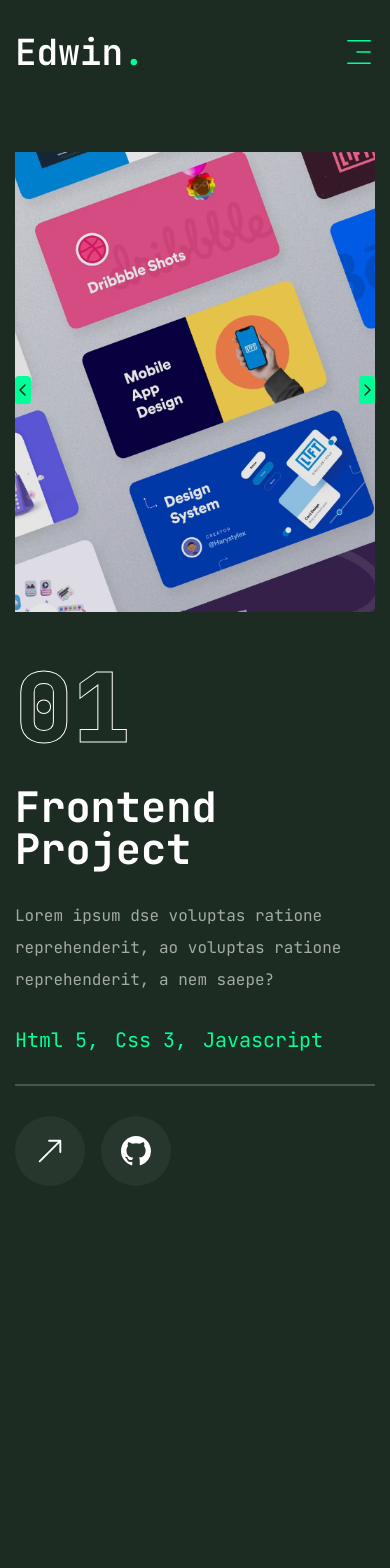
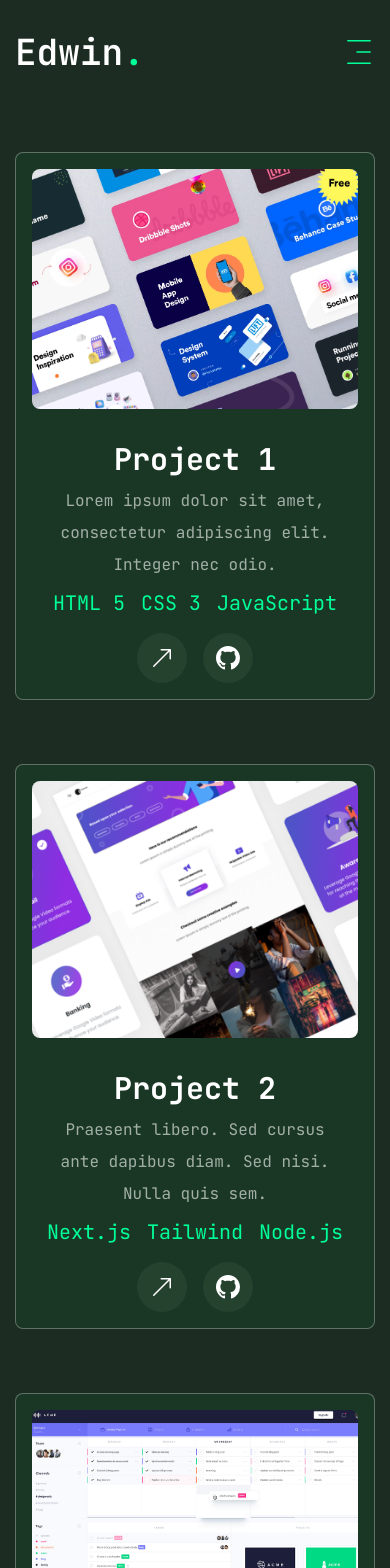
Before and after one commit to EdiGich/Edwin-s-portfolio, a Next.js app: page /work in a window 390 px wide. Shown: the top 1568 px of the page. Before the commit the page ends 1234 px from the top, so only its background shows below. Built offline with nearby package versions, Linux system fonts and the light colour scheme.

Commit message:
Refactor Work page: Removed slide, listed projects on one page, and improved responsive design.

```diff
--- a/app/work/page.jsx
+++ b/app/work/page.jsx
@@ -1,114 +1,109 @@
-'use client';
-import { motion } from 'framer-motion';
-import React, { useState } from 'react';
-
-import { Swiper, SwiperSlide } from 'swiper/react';
-import 'swiper/css';
-
-import { BsArrowUpRight, BsGithub } from 'react-icons/bs';
-
+"use client";
+import { motion } from "framer-motion";
+import React from "react";
+import { BsArrowUpRight, BsGithub } from "react-icons/bs";
 import {
   Tooltip,
   TooltipContent,
   TooltipProvider,
   TooltipTrigger,
-} from '@/components/ui/tooltip';
-
-import Link from 'next/link';
-import Image from 'next/image';
-import WorkSliderBtns from '@/components/ui/WorkSliderBtns';
+} from "@/components/ui/tooltip";
+import Link from "next/link";
+import Image from "next/image";
 
 const projects = [
   {
-    num: '01',
-    category: 'frontend',
-    title: 'project 1',
+    num: "01",
+    category: "frontend",
+    title: "Project 1",
     description:
-      'Lorem ipsum dse voluptas ratione reprehenderit, ao  voluptas ratione reprehenderit, a nem saepe?',
-    stack: [{ name: 'Html 5' }, { name: 'Css 3' }, { name: 'Javascript' }],
-    image: '/assets/work/Project_1.png',
-    live: '',
-    github: '',
+      "Lorem ipsum dolor sit amet, consectetur adipiscing elit. Integer nec odio.",
+    stack: [{ name: "HTML 5" }, { name: "CSS 3" }, { name: "JavaScript" }],
+    image: "/assets/work/Project_1.png",
+    live: "",
+    github: "",
   },
   {
-    num: '02',
-    category: 'fullstack',
-    title: 'project 2',
+    num: "02",
+    category: "fullstack",
+    title: "Project 2",
     description:
-      'Lorem ipsum dse voluptas ratione reprehenderit, ao  voluptas ratione reprehenderit, a nem saepe?',
-    stack: [{ name: 'Next Js' }, { name: 'Tailwind' }, { name: 'Node.js' }],
-    image: '/assets/work/Project_2.png',
-    live: '',
-    github: '',
+      "Praesent libero. Sed cursus ante dapibus diam. Sed nisi. Nulla quis sem.",
+    stack: [{ name: "Next.js" }, { name: "Tailwind" }, { name: "Node.js" }],
+    image: "/assets/work/Project_2.png",
+    live: "",
+    github: "",
   },
   {
-    num: '03',
-    category: 'frontend',
-    title: 'project 3',
+    num: "03",
+    category: "frontend",
+    title: "Project 3",
     description:
-      'Lorem ipsum dse voluptas ratione reprehenderit, ao  voluptas ratione reprehenderit, a nem saepe?',
-    stack: [{ name: 'Next.Js' }, { name: 'Tailwind' }],
-    image: '/assets/work/Project_3.png',
-    live: '',
-    github: '',
+      "Duis sagittis ipsum. Praesent mauris. Fusce nec tellus sed augue semper.",
+    stack: [{ name: "Next.js" }, { name: "Tailwind" }],
+    image: "/assets/work/Project_3.png",
+    live: "",
+    github: "",
   },
 ];
 
 const Work = () => {
-  const [project, setProject] = useState(projects[0]);
-
-  const handleSlideChange = (swiper) => {
-    //get current slide index
-    const currentIndex = swiper.activeIndex;
-    //update project state based on current slide index
-    setProject(projects[currentIndex]);
-  };
-
   return (
     <motion.section
       initial={{ opacity: 0 }}
       animate={{
         opacity: 1,
-        transition: { delay: 2.4, duration: 0.4, ease: 'easeIn' },
+        transition: { delay: 2.4, duration: 0.4, ease: "easeIn" },
       }}
-      className="min-h-[80vh] flex flex-col justify-content py-12 xl:px-0"
+      className="min-h-[80vh] flex flex-col py-12 xl:px-0 relative"
     >
-      <div className="container mx-auto">
-        <div className="flex flex-col xl:flex-row xl:gap-[30px]">
-          <div className="w-full xl:w-[50%] xl:h-[460px] flex flex-col xl:justify-between order-2 xl:order-none">
-            <div className="flex flex-col gap-[30px] h-[50%]">
-              {/* outline num */}
-              <div className="text-8xl leading-none font-extrabold text-transparent text-outline">
-                {project.num}
-              </div>
-              {/* project category */}
-              <h2 className="text-[42px] font-bold leading-none text-white group-hover:text-accent transition-all duration-500 capitalize">
-                {project.category} project
+      <div className="container mx-auto relative">
+        {/* Central faint line */}
+        <div className="absolute left-1/2 top-0 w-[2px] bg-white/20 h-full transform -translate-x-1/2 hidden xl:block"></div>
+
+        {projects.map((project, index) => (
+          <div
+            key={index}
+            className={`relative flex flex-col xl:flex-row items-center gap-8 mb-16
+              ${index % 2 === 0 ? "xl:flex-row-reverse" : ""}
+              p-4  rounded-lg
+              border border-white/30 bg-green-900/30
+              xl:border-0 xl:bg-transparent`}
+          >
+            {/* Project Image */}
+            <div className="w-full xl:w-1/2 flex justify-center">
+              <Image
+                src={project.image}
+                width={500}
+                height={300}
+                className="rounded-lg"
+                alt={project.title}
+              />
+            </div>
+
+            {/* Connector line */}
+            <div className="absolute h-[2px] bg-white/20 w-[5%] left-1/2 top-1/2  -translate-y-1/2 -translate-x-1/2 hidden xl:block"></div>
+
+            {/* Project Details */}
+            <div className="w-full xl:w-1/2 text-center xl:text-left px-4">
+              <h2 className="text-3xl font-bold text-white capitalize">
+                {project.title}
               </h2>
-              {/* description */}
-              <p className="text-white/60">{project.description}</p>
-              {/* stack */}
-              <ul className="flex gap-4">
-                {project.stack.map((item, index) => {
-                  return (
-                    <li key={index} className="text-xl text-accent">
-                      {item.name}
-                      {/* removing the last comma */}
-                      {index !== project.stack.length - 1 && ','}
-                    </li>
-                  );
-                })}
+              <p className="text-white/60 mt-2">{project.description}</p>
+              <ul className="flex gap-4 justify-center xl:justify-start mt-2">
+                {project.stack.map((item, idx) => (
+                  <li key={idx} className="text-xl text-accent">
+                    {item.name}
+                  </li>
+                ))}
               </ul>
-              {/* border */}
-              <div className="border border-white/20"></div>
-              {/* buttons */}
-              <div className="flex items-center gap-4">
-                {/* live project buttons */}
+              {/* Buttons */}
+              <div className="flex items-center gap-4 mt-4 justify-center xl:justify-start">
                 <Link href={project.live}>
                   <TooltipProvider delayDuration={100}>
                     <Tooltip>
-                      <TooltipTrigger className="w-[70px] h-[70px] rounded-full bg-white/5 flex justify-center items-center group">
-                        <BsArrowUpRight className="text-white text-3xl group-hover:text-accent" />
+                      <TooltipTrigger className="w-[50px] h-[50px] rounded-full bg-white/5 flex justify-center items-center group">
+                        <BsArrowUpRight className="text-white text-2xl group-hover:text-accent" />
                       </TooltipTrigger>
                       <TooltipContent>
                         <p>Live project</p>
@@ -116,13 +111,11 @@ const Work = () => {
                     </Tooltip>
                   </TooltipProvider>
                 </Link>
-
-                {/* github project buttons */}
                 <Link href={project.github}>
                   <TooltipProvider delayDuration={100}>
                     <Tooltip>
-                      <TooltipTrigger className="w-[70px] h-[70px] rounded-full bg-white/5 flex justify-center items-center group">
-                        <BsGithub className="text-white text-3xl group-hover:text-accent" />
+                      <TooltipTrigger className="w-[50px] h-[50px] rounded-full bg-white/5 flex justify-center items-center group">
+                        <BsGithub className="text-white text-2xl group-hover:text-accent" />
                       </TooltipTrigger>
                       <TooltipContent>
                         <p>GitHub Repository</p>
@@ -133,40 +126,7 @@ const Work = () => {
               </div>
             </div>
           </div>
-          <div className="w-full xl:w-[50%]">
-            <Swiper
-              spaceBetween={30}
-              slidesPerView={1}
-              className="xl:h-[520px] mb-12"
-              onSlideChange={handleSlideChange}
-            >
-              {projects.map((project, index) => {
-                return (
-                  <SwiperSlide key={index} className="w-full">
-                    <div className="h-[460px] relative group flex justify-center items-center bg-orange-300/20">
-                      {/* overlay */}
-                      <div className="absolute top-0 bottom-0 w-full h-full bg-black/10 z-10"></div>
-                      {/* image */}
-                      <div className="relative w-full h-full">
-                        <Image
-                          src={project.image}
-                          fill
-                          className="object-cover"
-                          alt=""
-                        />
-                      </div>
-                    </div>
-                  </SwiperSlide>
-                );
-              })}
-              {/* slider buttons */}
-              <WorkSliderBtns
-                containerStyles="flex gap-2 absolute right-0 bottom-[calc(50%_-_22px)] xl:bottom-0 z-20 w-full justify-between xl:w-max xl:justify-none"
-                btnStyles="bg-accent text-primary justify-center items-center h-[28px] rounded"
-              />
-            </Swiper>
-          </div>
-        </div>
+        ))}
       </div>
     </motion.section>
   );
```
